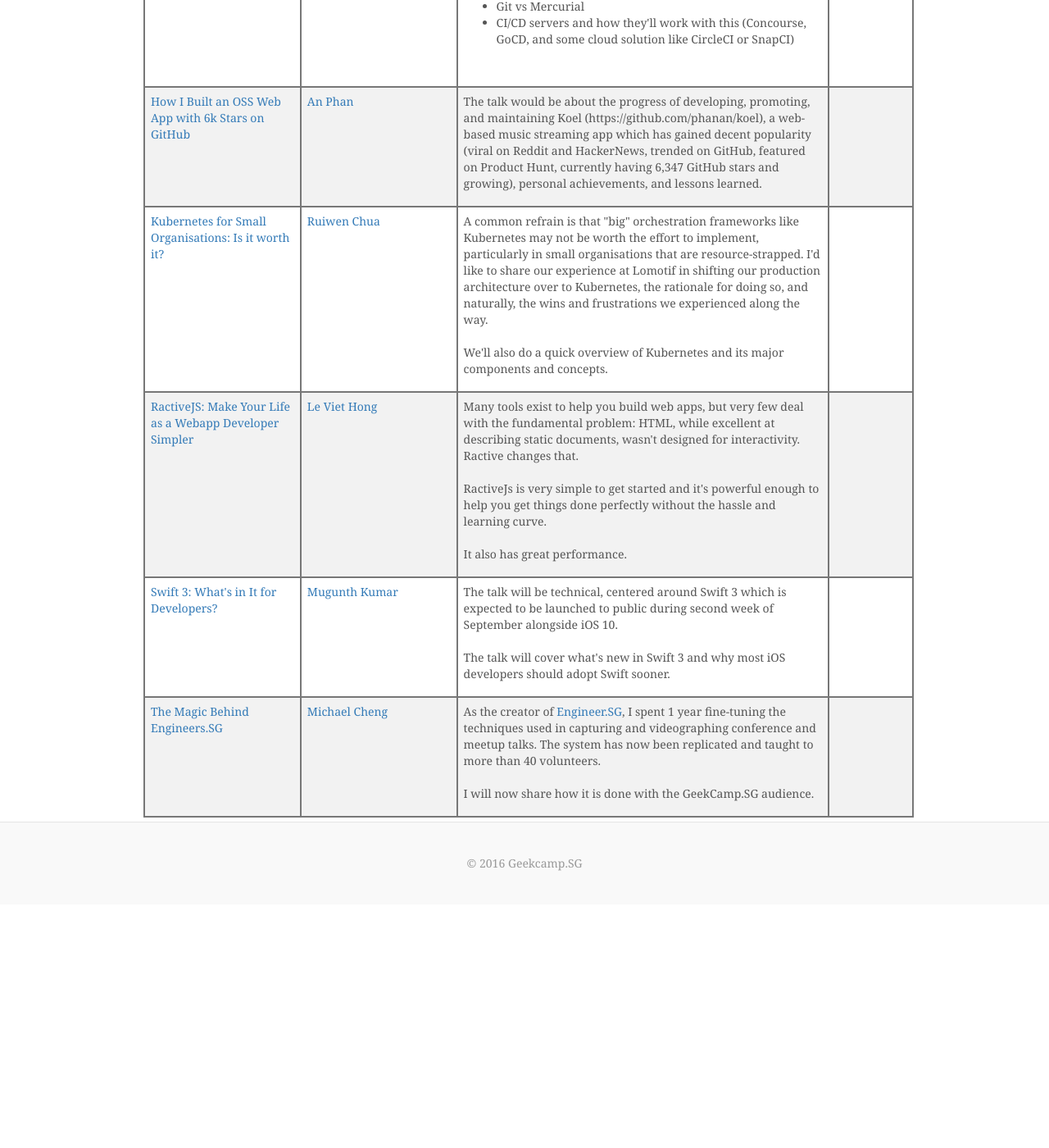
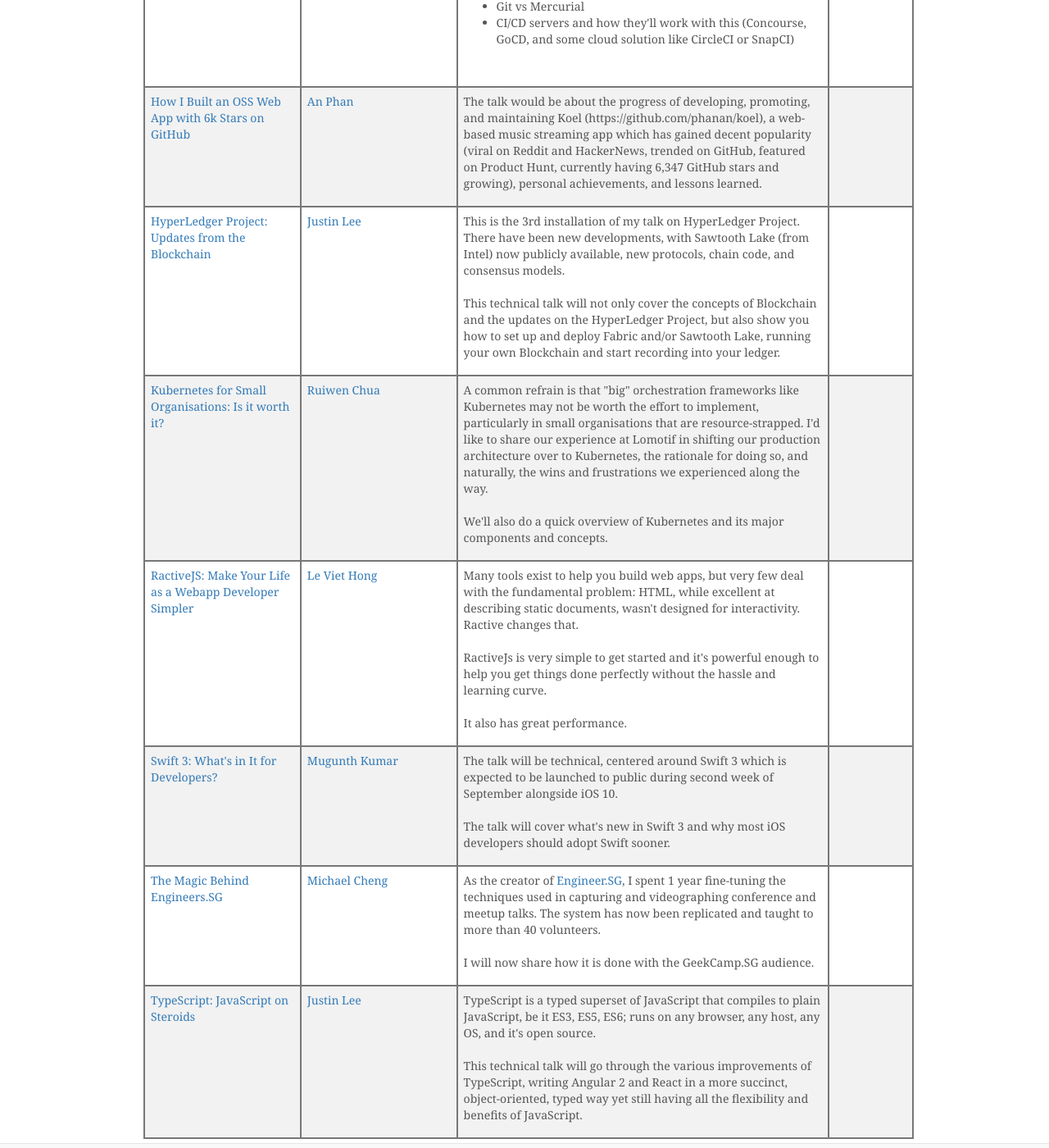
Before and after one commit to geekcampsg/website-2016, a Jekyll site: the page built from talks.html, in a window 1280 px wide and 1400 px high, scrolled down 830 px. Shown: the whole window at 82% size. Built offline with Jekyll 4.4.1, drawn with Linux system fonts in a browser that asks for light colours; comment, search, counter and statistics services are not loaded; before the commit the page ends 1933 px from its top, so only the background shows below that.

Commit message:
add Justin's talks

```diff
--- a/_data/talks.yml
+++ b/_data/talks.yml
@@ -127,3 +127,34 @@
 
 
       We'll also do a quick overview of Kubernetes and its major components and concepts.
+
+- slug: typescript-javascript-on-steroids
+  speaker:
+    name: Justin Lee
+    link: https://github.com/juslee
+  talk:
+    title: "TypeScript: JavaScript on Steroids"
+    description: >
+      TypeScript is a typed superset of JavaScript that compiles to plain JavaScript, be it ES3,
+      ES5, ES6; runs on any browser, any host, any OS, and it's open source.
+
+
+      This technical talk will go through the various improvements of TypeScript, writing Angular 2
+      and React in a more succinct, object-oriented, typed way yet still having all the flexibility
+      and benefits of JavaScript.
+
+- slug: hyperledger-project-updates-from-the-blockchain
+  speaker:
+    name: Justin Lee
+    link: https://github.com/juslee
+  talk:
+    title: "HyperLedger Project: Updates from the Blockchain"
+    description: >
+      This is the 3rd installation of my talk on HyperLedger Project. There have been new
+      developments, with Sawtooth Lake (from Intel) now publicly available, new protocols, chain
+      code, and consensus models.
+
+
+      This technical talk will not only cover the concepts of Blockchain and the updates on the
+      HyperLedger Project, but also show you how to set up and deploy Fabric and/or Sawtooth Lake,
+      running your own Blockchain and start recording into your ledger.
```
